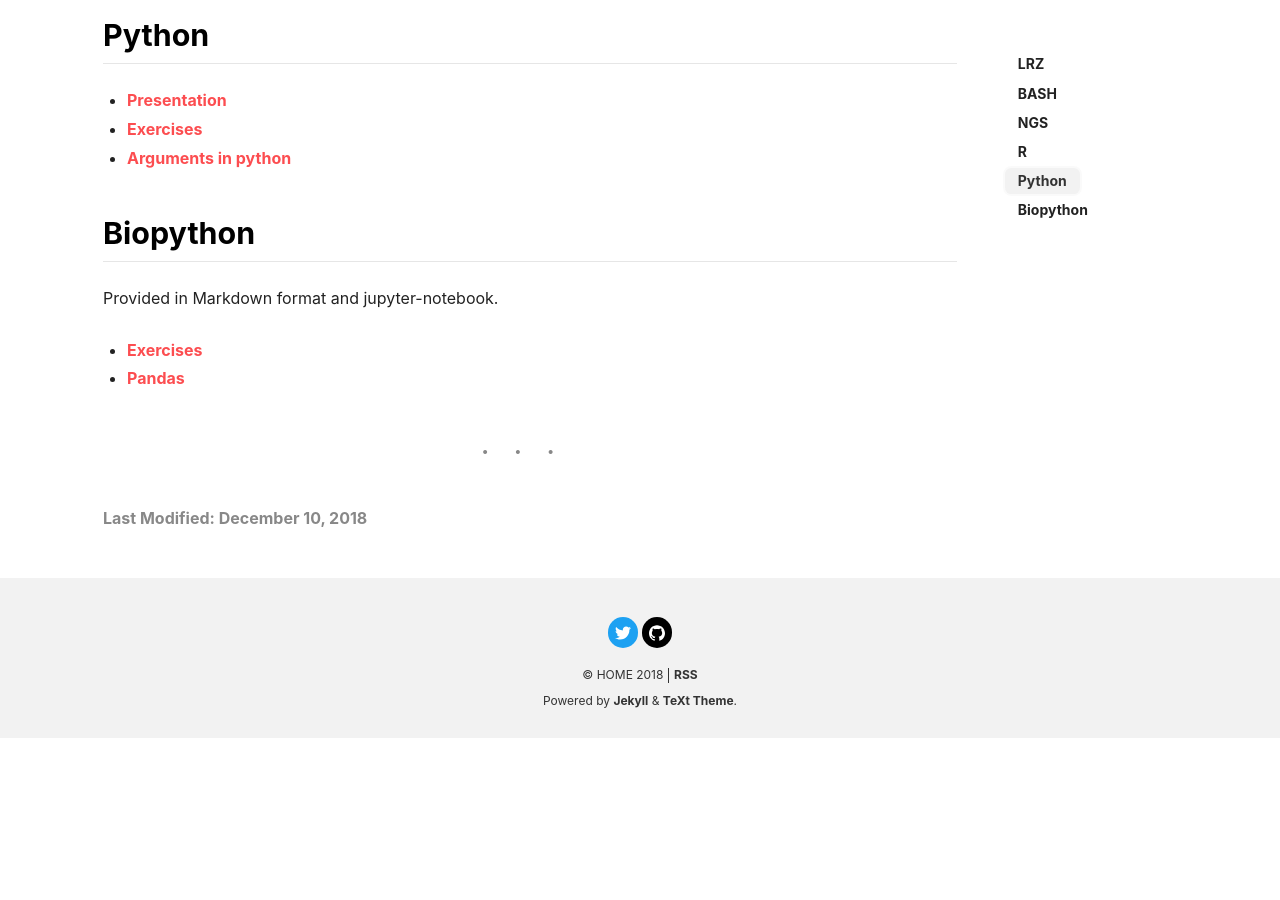
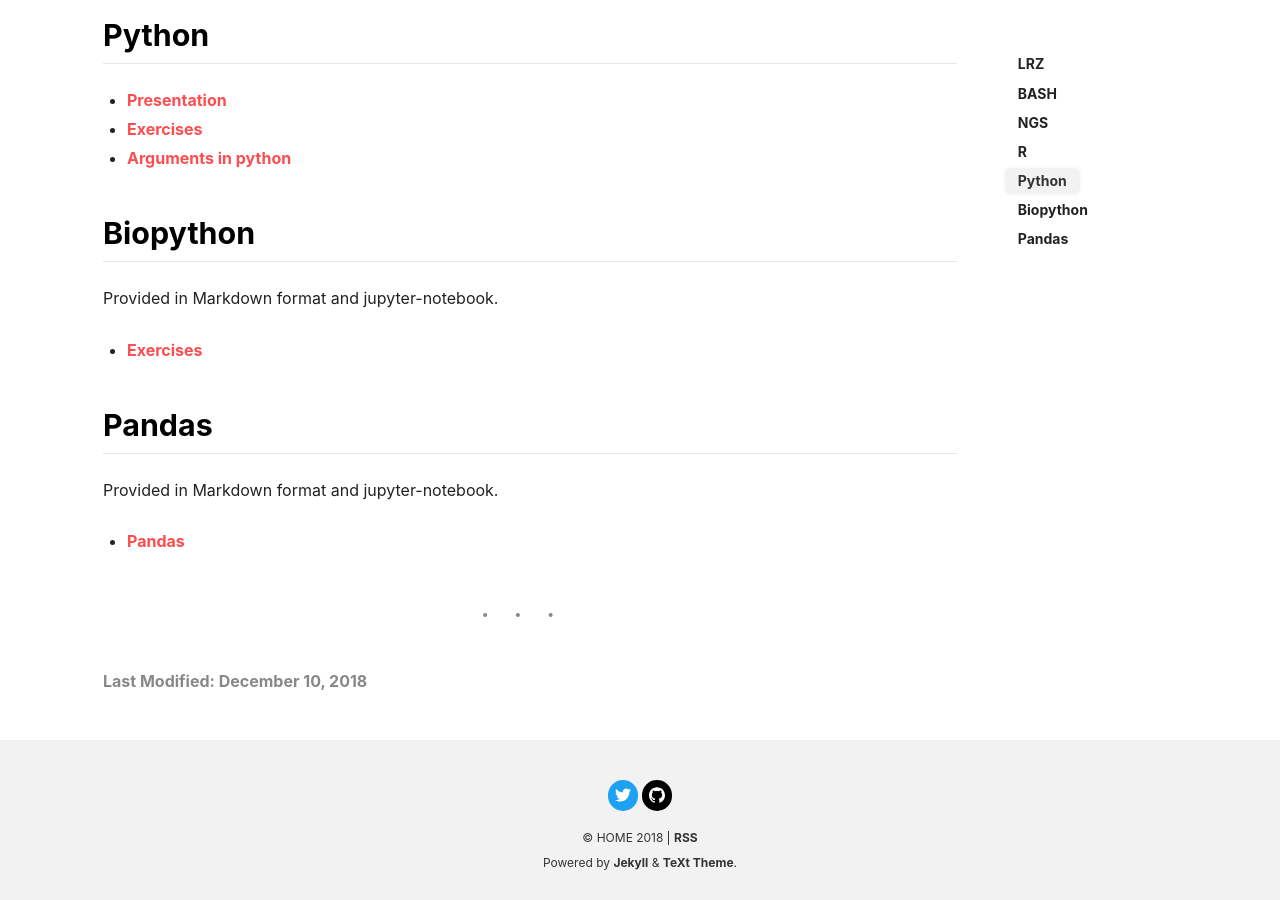
Before and after one commit to itn-ignite/ESRs-Programming-and-Bioinformatics-Workshop, a Jekyll site: the page built from docs/exercises.md, in a window 1280 px wide and 900 px high, scrolled down 1369 px. Built offline with Jekyll 4.4.1, drawn with Linux system fonts in a browser that asks for light colours; nearby versions of some CDN libraries; before the commit the page ends 2107 px from its top, so only the background shows below that.

Commit message:
Update exercises.md

```diff
--- a/docs/exercises.md
+++ b/docs/exercises.md
@@ -47,6 +47,9 @@ All the material is provided as Markdowns to be used in RStudio. Please make to
 ## Biopython
 Provided in Markdown format and jupyter-notebook.
 - [Exercises](https://github.com/itn-ignite/ESRs-Programming-and-Bioinformatics-Workshop/tree/master/Workshop_material/Biopython)
+
+## Pandas
+Provided in Markdown format and jupyter-notebook.
 - [Pandas](https://github.com/itn-ignite/ESRs-Programming-and-Bioinformatics-Workshop/tree/master/Workshop_material/Pandas)
 
 
```
